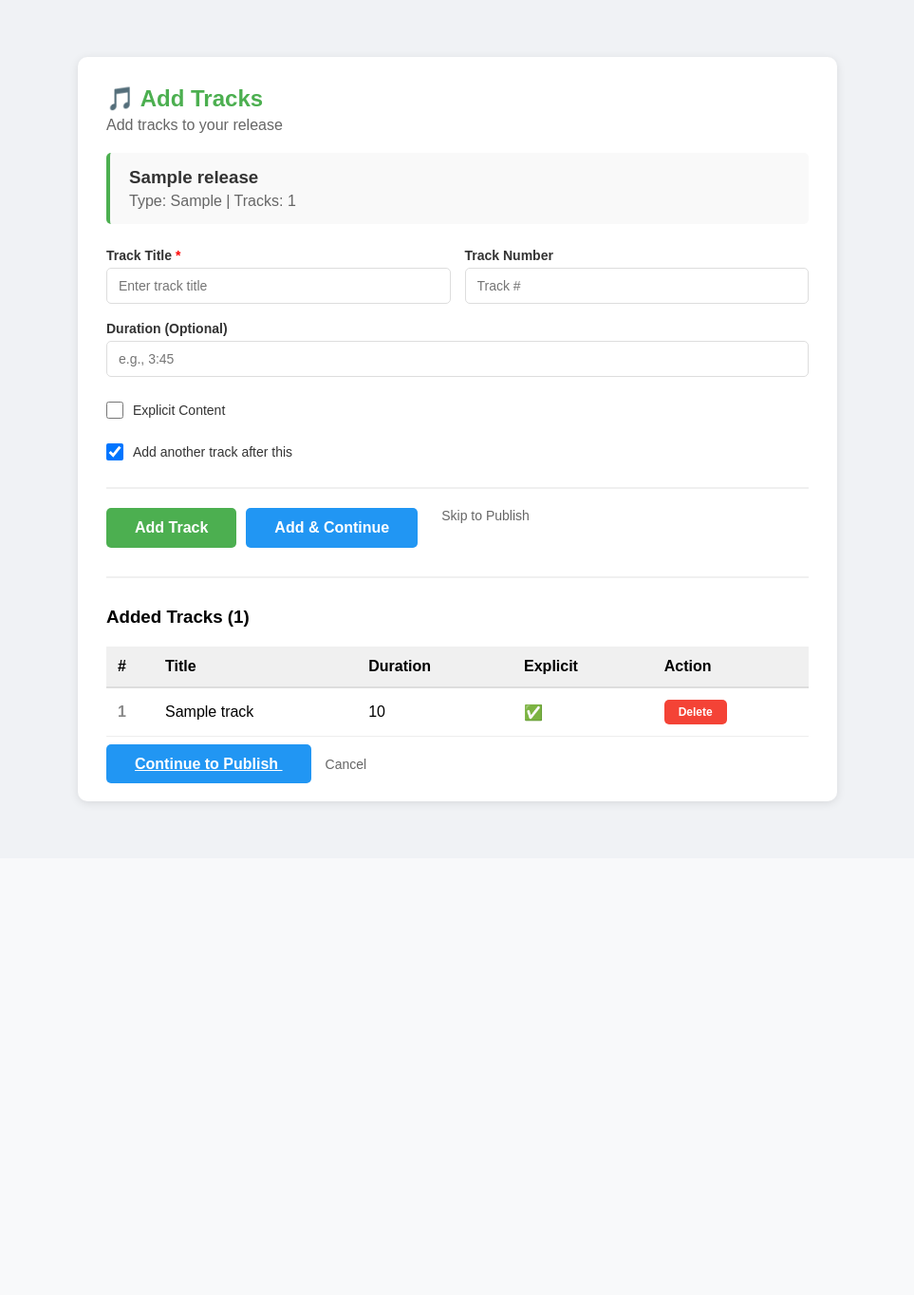
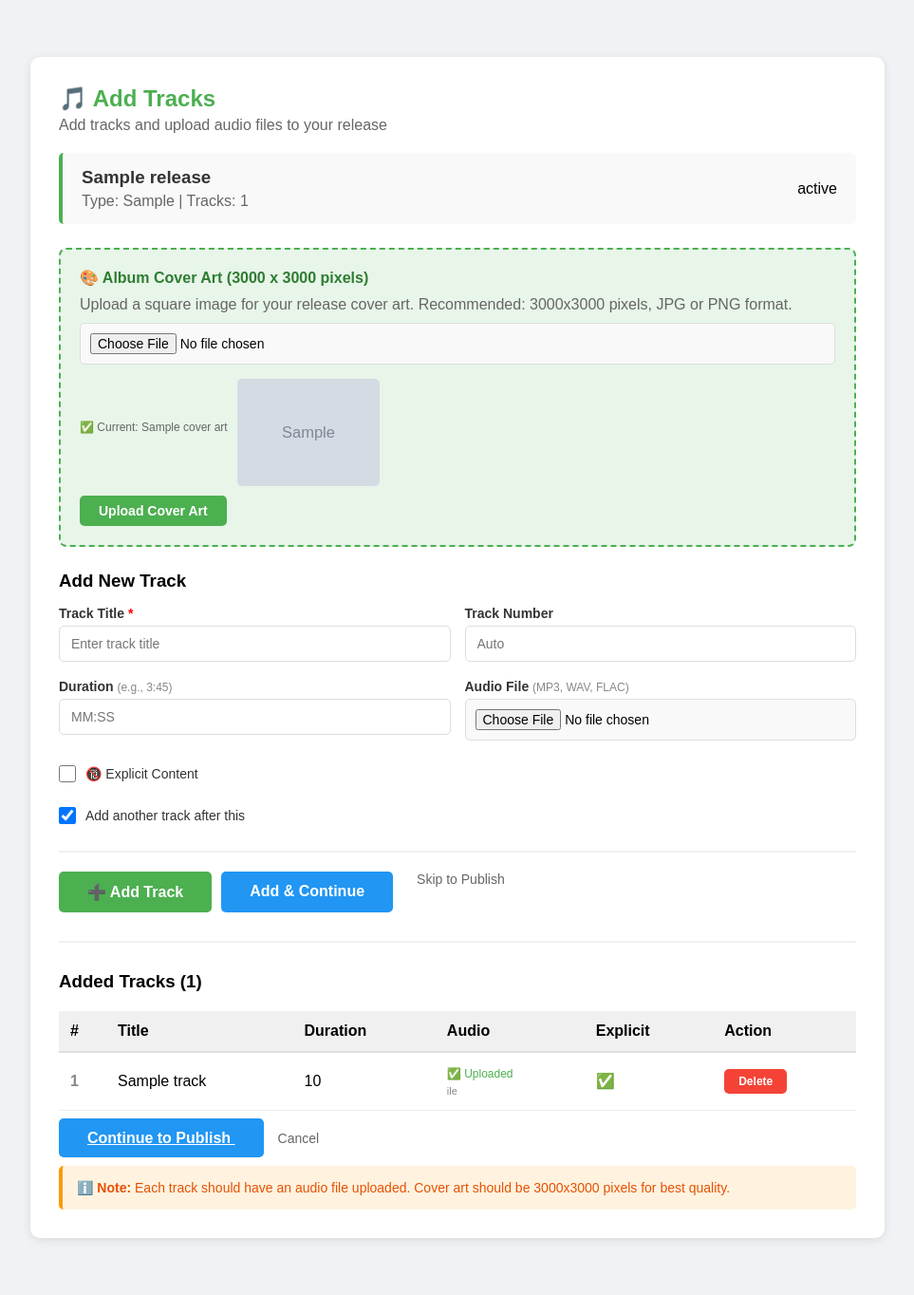
Before and after one commit to Itz-Caseay/Baya_Plus, a Django app: template backend/Bayaplus/templates/releases/add_tracks.html in a window 1280 px wide. Shown: the whole page at 95% size, without its empty margins (158-1121 px from the left). Before the commit the page ends 850 px from the top, so only its background shows below. Run offline with Django 5.2, Linux system fonts and the light colour scheme; the template is opened without the code that fills it: most values are stand-ins (such as "Sample title", 1, 10 or a date in 2020); grey boxes marked "Sample" are stand-in pictures.

Commit message:
latest0.6

```diff
--- a/backend/Bayaplus/base/urls.py
+++ b/backend/Bayaplus/base/urls.py
@@ -10,6 +10,8 @@ urlpatterns = [
     path('artistboard/', artistboard, name="artistboard"),
     path('activate/<uidb64>/<token>/', activate, name='activate'),
    path('create-release/', create_release, name='create_release'),
+   # In urls.py
+    path('upload-cover-art/<int:release_id>/', upload_cover_art, name='upload_cover_art'),
 
     # Add tracks to release
     path('add-tracks/<int:release_id>/', add_tracks, name='add_tracks'),
--- a/backend/Bayaplus/templates/releases/add_tracks.html
+++ b/backend/Bayaplus/templates/releases/add_tracks.html
@@ -16,7 +16,7 @@
         }
 
         .container {
-            max-width: 800px;
+            max-width: 900px;
             margin: 40px auto;
             background: white;
             padding: 30px;
@@ -40,6 +40,10 @@
             border-radius: 5px;
             margin-bottom: 25px;
             border-left: 4px solid #4CAF50;
+            display: flex;
+            justify-content: space-between;
+            align-items: center;
+            flex-wrap: wrap;
         }
 
         .release-info h3 {
@@ -67,14 +71,31 @@
             color: red;
         }
 
+        label .help-text {
+            font-weight: normal;
+            color: #888;
+            font-size: 12px;
+        }
+
         input[type="text"],
-        input[type="number"] {
+        input[type="number"],
+        input[type="file"] {
             width: 100%;
             padding: 10px 12px;
             border: 1px solid #ddd;
             border-radius: 5px;
             font-size: 14px;
             transition: border-color 0.3s;
+        }
+
+        input[type="file"] {
+            padding: 10px;
+            background: #f9f9f9;
+            cursor: pointer;
+        }
+
+        input[type="file"]:hover {
+            background: #f0f0f0;
         }
 
         input:focus {
@@ -189,6 +210,7 @@
         .tracks-table td {
             padding: 12px;
             border-bottom: 1px solid #eee;
+            vertical-align: middle;
         }
 
         .tracks-table tr:hover {
@@ -199,6 +221,18 @@
             color: #888;
             font-weight: bold;
             width: 50px;
+        }
+
+        .audio-status {
+            font-size: 12px;
+        }
+
+        .audio-uploaded {
+            color: #4CAF50;
+        }
+
+        .audio-missing {
+            color: #f44336;
         }
 
         .no-tracks {
@@ -228,6 +262,43 @@
             border-top: 2px solid #f0f0f0;
         }
 
+        .file-preview {
+            display: flex;
+            align-items: center;
+            gap: 10px;
+            margin-top: 5px;
+        }
+
+        .file-preview .file-name {
+            color: #666;
+            font-size: 12px;
+        }
+
+        .file-preview .file-size {
+            color: #999;
+            font-size: 11px;
+        }
+
+        .cover-art-upload {
+            background: #e8f5e9;
+            padding: 20px;
+            border-radius: 8px;
+            border: 2px dashed #4CAF50;
+            margin: 20px 0;
+        }
+
+        .cover-art-upload h4 {
+            color: #2e7d32;
+            margin-bottom: 10px;
+        }
+
+        .cover-preview {
+            max-width: 150px;
+            max-height: 150px;
+            border-radius: 5px;
+            margin-top: 10px;
+        }
+
         @media (max-width: 600px) {
             .container {
                 padding: 20px;
@@ -244,17 +315,27 @@
             .btn-group .btn {
                 width: 100%;
             }
+
+            .release-info {
+                flex-direction: column;
+                align-items: flex-start;
+            }
         }
     </style>
 </head>
 <body>
     <div class="container">
         <h2>🎵 Add Tracks</h2>
-        <p class="subtitle">Add tracks to your release</p>
+        <p class="subtitle">Add tracks and upload audio files to your release</p>
 
         <div class="release-info">
-            <h3>{{ release.title }}</h3>
-            <p>Type: {{ release.get_release_type_display }} | Tracks: {{ track_count }}</p>
+            <div>
+                <h3>{{ release.title }}</h3>
+                <p>Type: {{ release.get_release_type_display }} | Tracks: {{ track_count }}</p>
+            </div>
+            <div>
+                <span class="status-badge status-{{ release.status }}">{{ release.get_status_display }}</span>
+            </div>
         </div>
 
         {% if messages %}
@@ -265,7 +346,30 @@
             </ul>
         {% endif %}
 
-        <form method="POST">
+        <!-- Cover Art Upload Section -->
+        <div class="cover-art-upload">
+            <h4>🎨 Album Cover Art (3000 x 3000 pixels)</h4>
+            <p style="color: #666; margin-bottom: 10px;">
+                Upload a square image for your release cover art. Recommended: 3000x3000 pixels, JPG or PNG format.
+            </p>
+            <form method="POST" enctype="multipart/form-data" action="{% url 'upload_cover_art' release.id %}">
+                {% csrf_token %}
+                <input type="file" name="cover_art" accept="image/*" required>
+                {% if release.cover_art %}
+                    <div class="file-preview">
+                        <span class="file-name">✅ Current: {{ release.cover_art.name }}</span>
+                        <img src="{{ release.cover_art.url }}" alt="Cover Art" class="cover-preview">
+                    </div>
+                {% endif %}
+                <button type="submit" class="btn" style="margin-top: 10px; padding: 8px 20px; font-size: 14px;">
+                    Upload Cover Art
+                </button>
+            </form>
+        </div>
+
+        <!-- Add Track Form -->
+        <h3 style="margin: 25px 0 15px;">Add New Track</h3>
+        <form method="POST" enctype="multipart/form-data">
             {% csrf_token %}
 
             <div class="form-row">
@@ -276,18 +380,25 @@
 
                 <div class="form-group">
                     <label for="track_number">Track Number</label>
-                    <input type="number" name="track_number" id="track_number" placeholder="Track #" min="1">
+                    <input type="number" name="track_number" id="track_number" placeholder="Auto" min="1">
                 </div>
             </div>
 
-            <div class="form-group">
-                <label for="duration">Duration (Optional)</label>
-                <input type="text" name="duration" id="duration" placeholder="e.g., 3:45">
+            <div class="form-row">
+                <div class="form-group">
+                    <label for="duration">Duration <span class="help-text">(e.g., 3:45)</span></label>
+                    <input type="text" name="duration" id="duration" placeholder="MM:SS">
+                </div>
+
+                <div class="form-group">
+                    <label for="audio_file">Audio File <span class="help-text">(MP3, WAV, FLAC)</span></label>
+                    <input type="file" name="audio_file" id="audio_file" accept="audio/*">
+                </div>
             </div>
 
             <div class="checkbox-group">
                 <input type="checkbox" name="is_explicit" id="is_explicit">
-                <label for="is_explicit">Explicit Content</label>
+                <label for="is_explicit">🔞 Explicit Content</label>
             </div>
 
             <div class="checkbox-group" style="margin-top: 10px;">
@@ -296,7 +407,7 @@
             </div>
 
             <div class="btn-group">
-                <button type="submit" class="btn">Add Track</button>
+                <button type="submit" class="btn">➕ Add Track</button>
                 <button type="submit" class="btn btn-secondary" name="finish" value="finish">Add & Continue</button>
                 <a href="{% url 'publish_release' release_id=release.id %}" class="cancel-link">Skip to Publish</a>
             </div>
@@ -313,6 +424,7 @@
                         <th>#</th>
                         <th>Title</th>
                         <th>Duration</th>
+                        <th>Audio</th>
                         <th>Explicit</th>
                         <th>Action</th>
                     </tr>
@@ -323,9 +435,17 @@
                             <td class="track-number">{{ track.track_number }}</td>
                             <td>{{ track.title }}</td>
                             <td>{{ track.duration|default:"--" }}</td>
+                            <td>
+                                {% if track.audio_file %}
+                                    <span class="audio-status audio-uploaded">✅ Uploaded</span>
+                                    <br>
+                                    <span class="file-name" style="font-size: 11px; color: #888;">{{ track.audio_file.name|slice:"14:" }}</span>
+                                {% else %}
+                                    <span class="audio-status audio-missing">❌ Missing</span>
+                                {% endif %}
+                            </td>
                             <td>{% if track.is_explicit %}🔞{% else %}✅{% endif %}</td>
                             <td>
-                                <!-- In add_tracks.html, update the delete form -->
                                 <form method="POST" action="{% url 'delete_track' release_id=release.id track_id=track.id %}" style="display: inline;">
                                     {% csrf_token %}
                                     <button type="submit" class="btn btn-danger btn-small" onclick="return confirm('Delete this track?')">Delete</button>
@@ -347,6 +467,13 @@
             </a>
             <a href="{% url 'artistboard' %}" class="cancel-link">Cancel</a>
         </div>
+
+        <div style="margin-top: 20px; padding: 15px; background: #fff3e0; border-radius: 5px; border-left: 4px solid #ff9800;">
+            <p style="color: #e65100; font-size: 14px;">
+                <strong>ℹ️ Note:</strong> Each track should have an audio file uploaded.
+                Cover art should be 3000x3000 pixels for best quality.
+            </p>
+        </div>
     </div>
 </body>
 </html>
```
Also changed, not shown: backend/Bayaplus/base/models.py (+23 -31 lines), backend/Bayaplus/base/views.py (+49 -33 lines), backend/Bayaplus/db.sqlite3, 1 other file.
